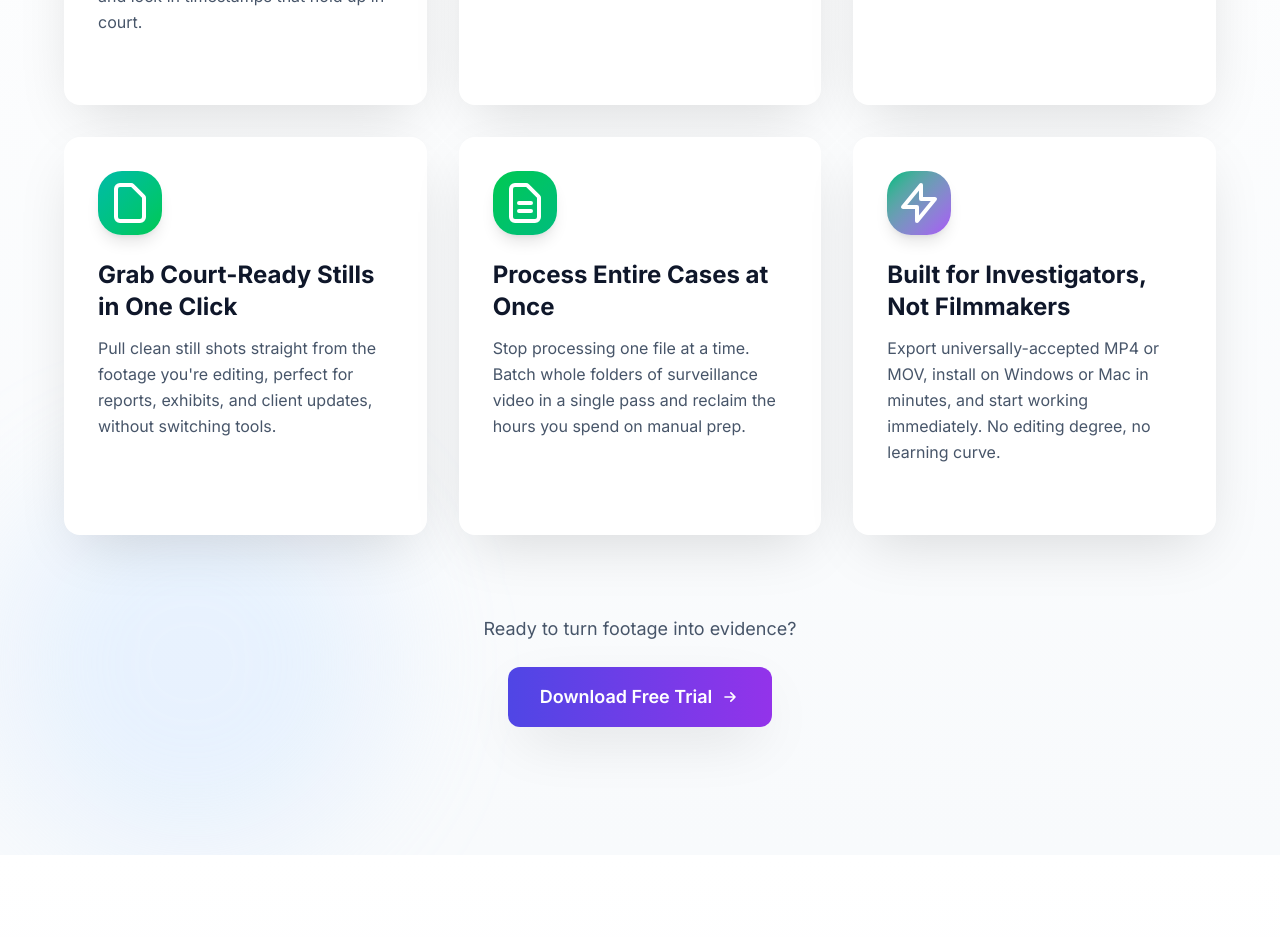
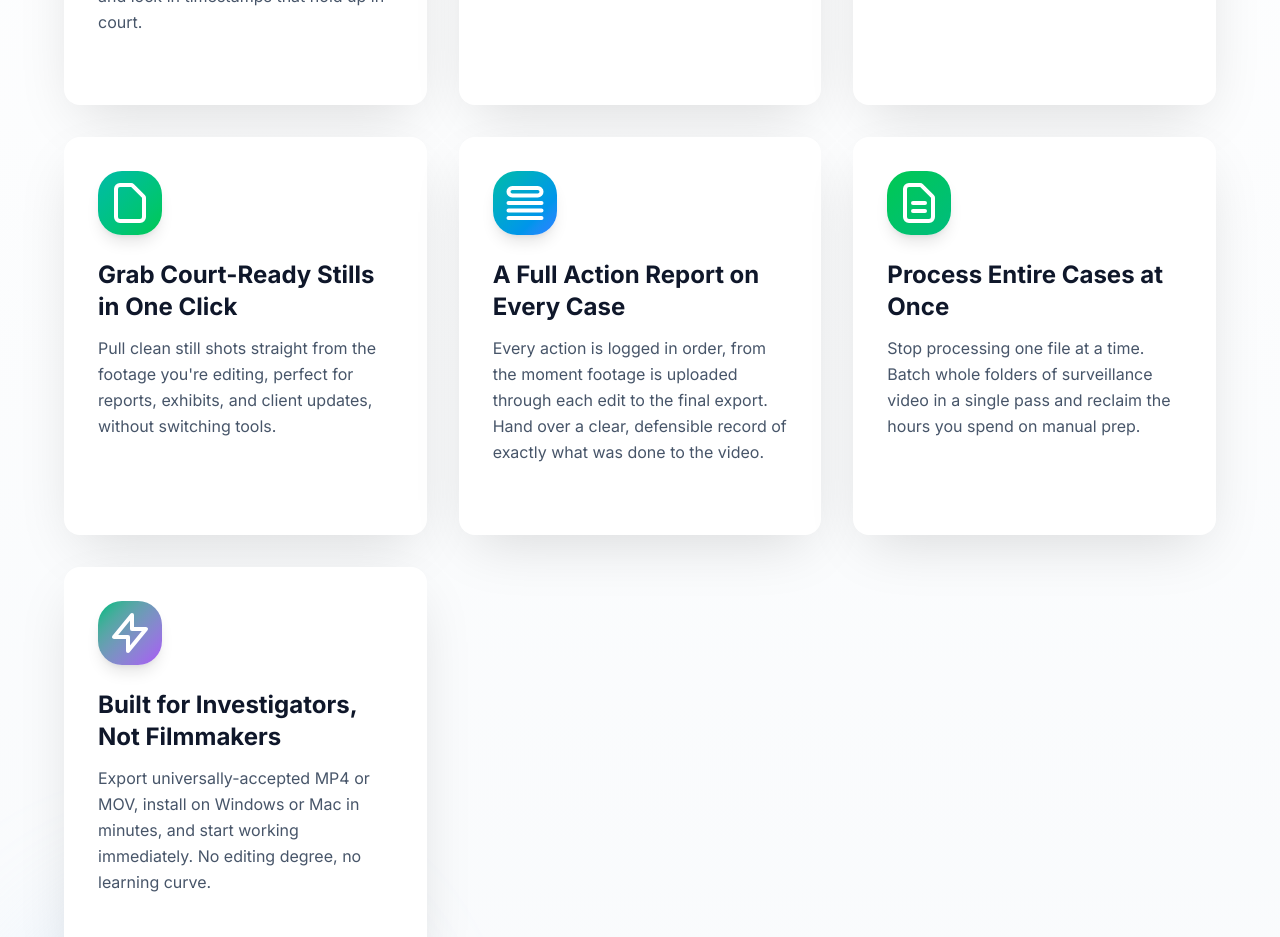
Before and after one commit to Cmj98101/pi-boost-landing, a Next.js app: page / in a window 1280 px wide. Shown: the part 1600-2537 px from the top of the page. Built offline with nearby package versions, Linux system fonts and the light colour scheme; no server answers.

Commit message:
Add action-report feature card
Feature the action report (the ordered audit trail of every action from
upload to export) as its own card in the Features grid, placed with the
other court-deliverable features.

Co-Authored-By: Claude Opus 4.8 (1M context) <noreply@anthropic.com>

```diff
--- a/components/Features.tsx
+++ b/components/Features.tsx
@@ -87,6 +87,27 @@ export default function Features() {
       description:
         "Pull clean still shots straight from the footage you're editing, perfect for reports, exhibits, and client updates, without switching tools.",
       gradient: "from-teal-500 to-green-500",
+    },
+    {
+      icon: (
+        <svg
+          className="w-12 h-12"
+          fill="none"
+          stroke="currentColor"
+          viewBox="0 0 24 24"
+        >
+          <path
+            strokeLinecap="round"
+            strokeLinejoin="round"
+            strokeWidth={2}
+            d="M3.75 12h16.5m-16.5 3.75h16.5M3.75 19.5h16.5M5.625 4.5h12.75a1.875 1.875 0 010 3.75H5.625a1.875 1.875 0 010-3.75z"
+          />
+        </svg>
+      ),
+      title: "A Full Action Report on Every Case",
+      description:
+        "Every action is logged in order, from the moment footage is uploaded through each edit to the final export. Hand over a clear, defensible record of exactly what was done to the video.",
+      gradient: "from-teal-500 to-blue-500",
     },
     {
       icon: (
```
